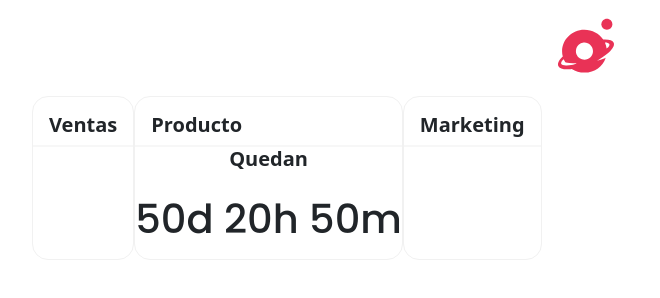
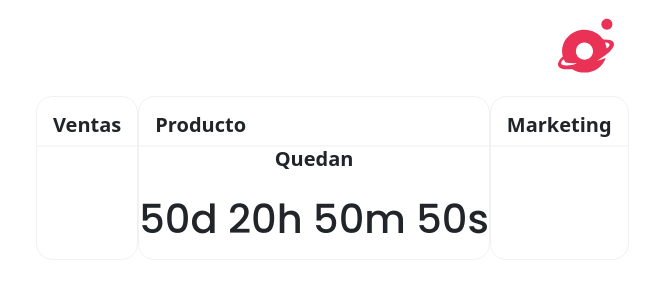
Before and after one commit to albertoufo/seguimiento-ufo, a plain HTML site: page index.html in a window 1280 px wide. Shown: the whole page, without its empty margins (54-714 px from the left). Drawn offline with nearby package versions, Linux system fonts and the light colour scheme; no server answers.

Commit message:
no message

```diff
--- a/index.html
+++ b/index.html
@@ -25,7 +25,7 @@
   </div>
 
   <div class="container px-4">
-    <div class="gx-3 row">
+    <div class="gx-2 row">
 
 
       <div class="col h-100" style="display: contents;">
@@ -95,7 +95,7 @@
       var seconds = Math.floor((distance % (1000 * 60)) / 1000);
 
       document.getElementById("demo").innerHTML = days + "d " + hours + "h "
-        + minutes + "m ";
+        + minutes + "m " + seconds + "s";
 
       if (distance < 0) {
         clearInterval(x);
```
